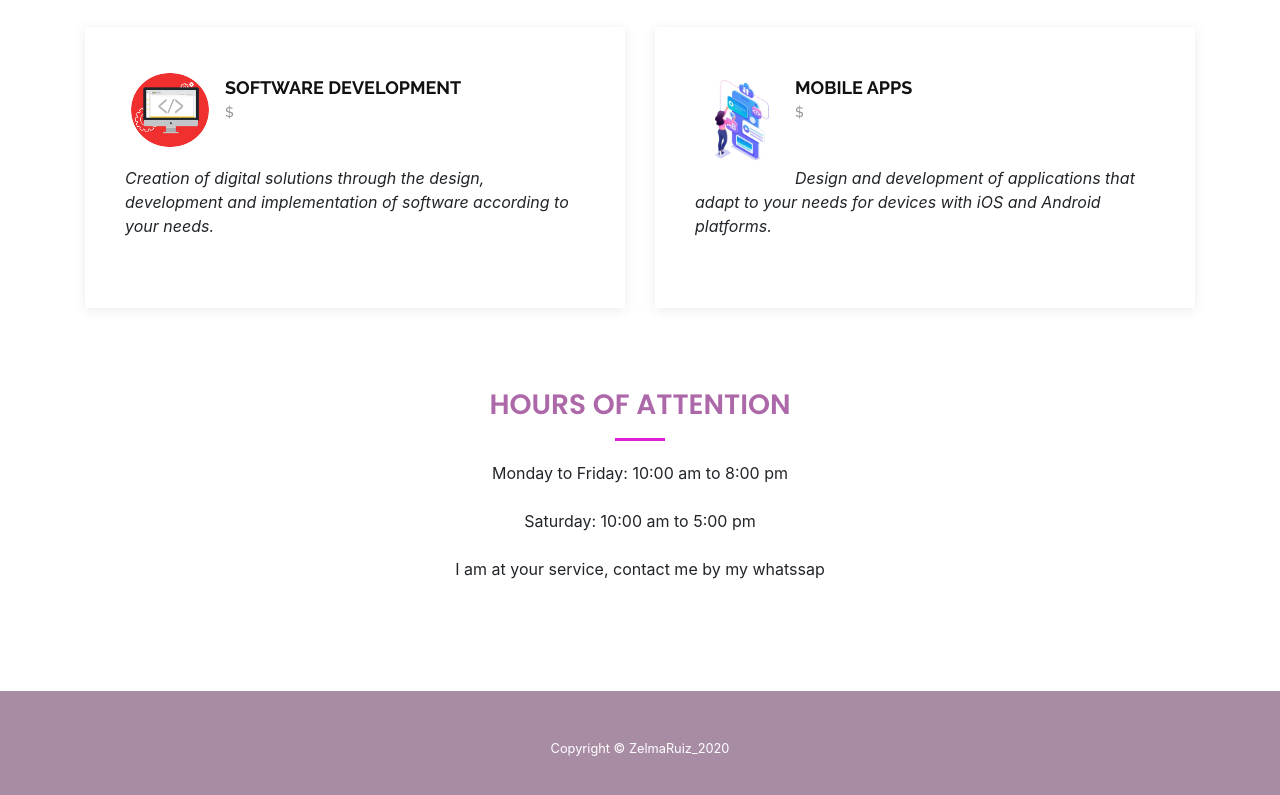
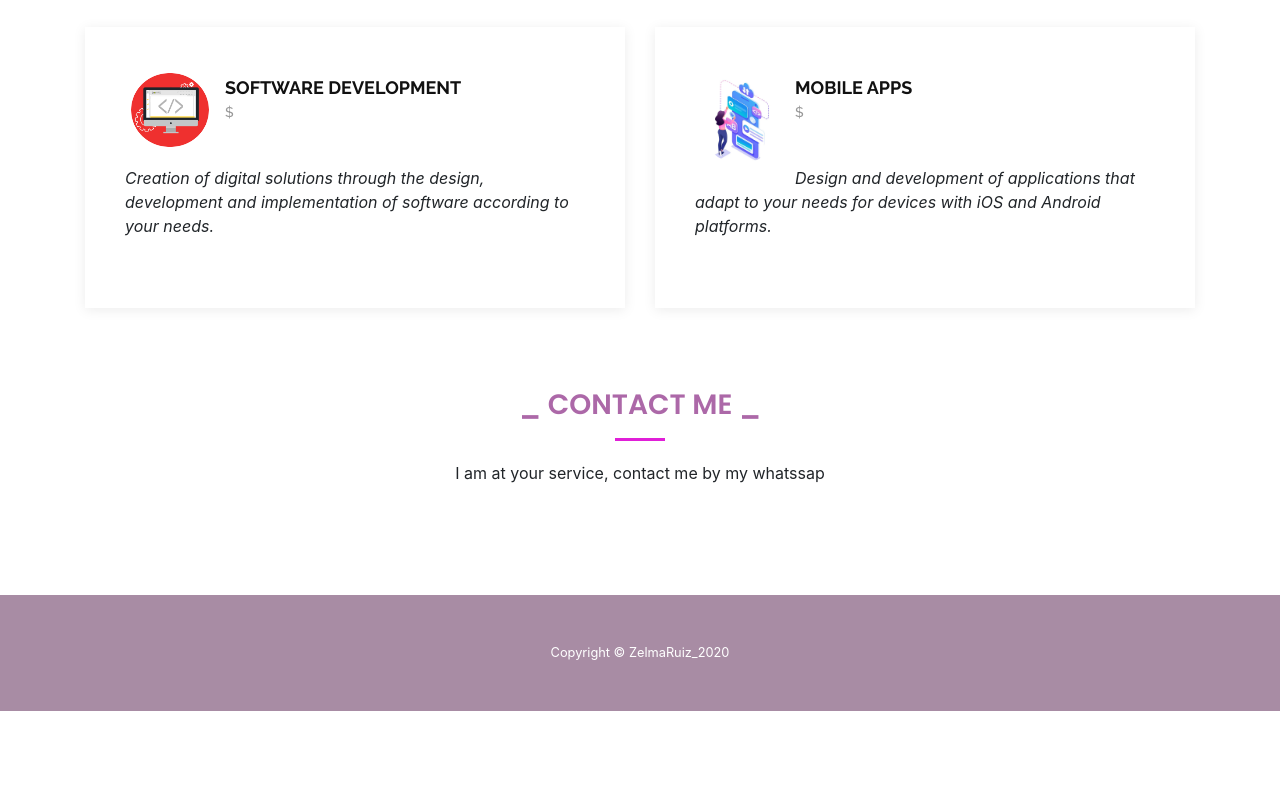
Before and after one commit to Zelma1109/Lehz, a website with bundled scripts: page index.html in a window 1280 px wide. Shown: the part 2118-2913 px from the top of the page. After the commit the page ends 2829 px from the top, so only its background shows below. Built offline with nearby package versions, Linux system fonts and the light colour scheme.

Commit message:
cambios
correcciones

```diff
--- a/index.html
+++ b/index.html
@@ -111,8 +111,9 @@
       <p>Support users to solve their computer problems</p>
       </div>
 
+<!--------------------------------------------------------------------------------------------------SOPORTE-->
+
     <div class="row">
-<!--------------------------------------------------------------------------------------------------SOPORTE-->
       <div class="col-lg-6">
         <div class="testimonial-item">
           <img src="img/support.jpg" class="testimonial-img" alt="">
@@ -262,9 +263,7 @@
   <div class="container">
 
     <div class="section-title">
-      <h2><a style="color:rgb(172, 104, 168);">HOURS OF ATTENTION</a></h2>
-      <p>Monday to Friday: 10:00 am to 8:00 pm</p><br>
-      <p>Saturday: 10:00 am to 5:00 pm</p><br>
+      <h2><a style="color:rgb(172, 104, 168);">_ CONTACT ME _</a></h2>
       <p>I am at your service, contact me by my whatssap</p>
     </div>
 
```
Also changed, not shown: CV.html (+1 -1 lines).
